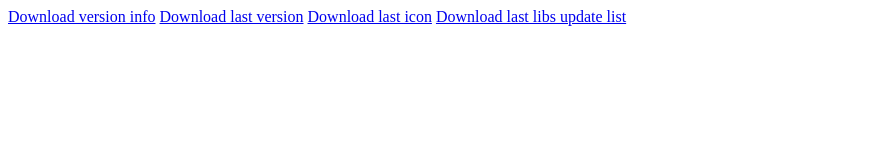
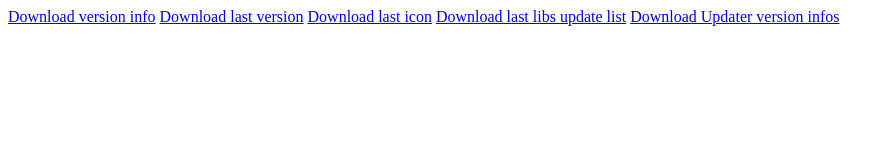
Before and after one commit to Xabi08YT/CAPalgorythm, a plain HTML site: page index.html in a window 1280 px wide. Shown: the whole page, without its empty margins (0-894 px from the left). Drawn offline with Linux system fonts and the light colour scheme.

Commit message:
Added updater version infos

```diff
--- a/index.html
+++ b/index.html
@@ -9,5 +9,6 @@
         <a href="main.py" download="main.py">Download last version</a>
         <a href="logo.png" download="logo.png">Download last icon</a>
         <a href="libs.txt" download="libs.txt">Download last libs update list</a>
+        <a href="updaterversion.txt" download="updaterversion.txt">Download Updater version infos</a>
     </body>
 </html>
```
